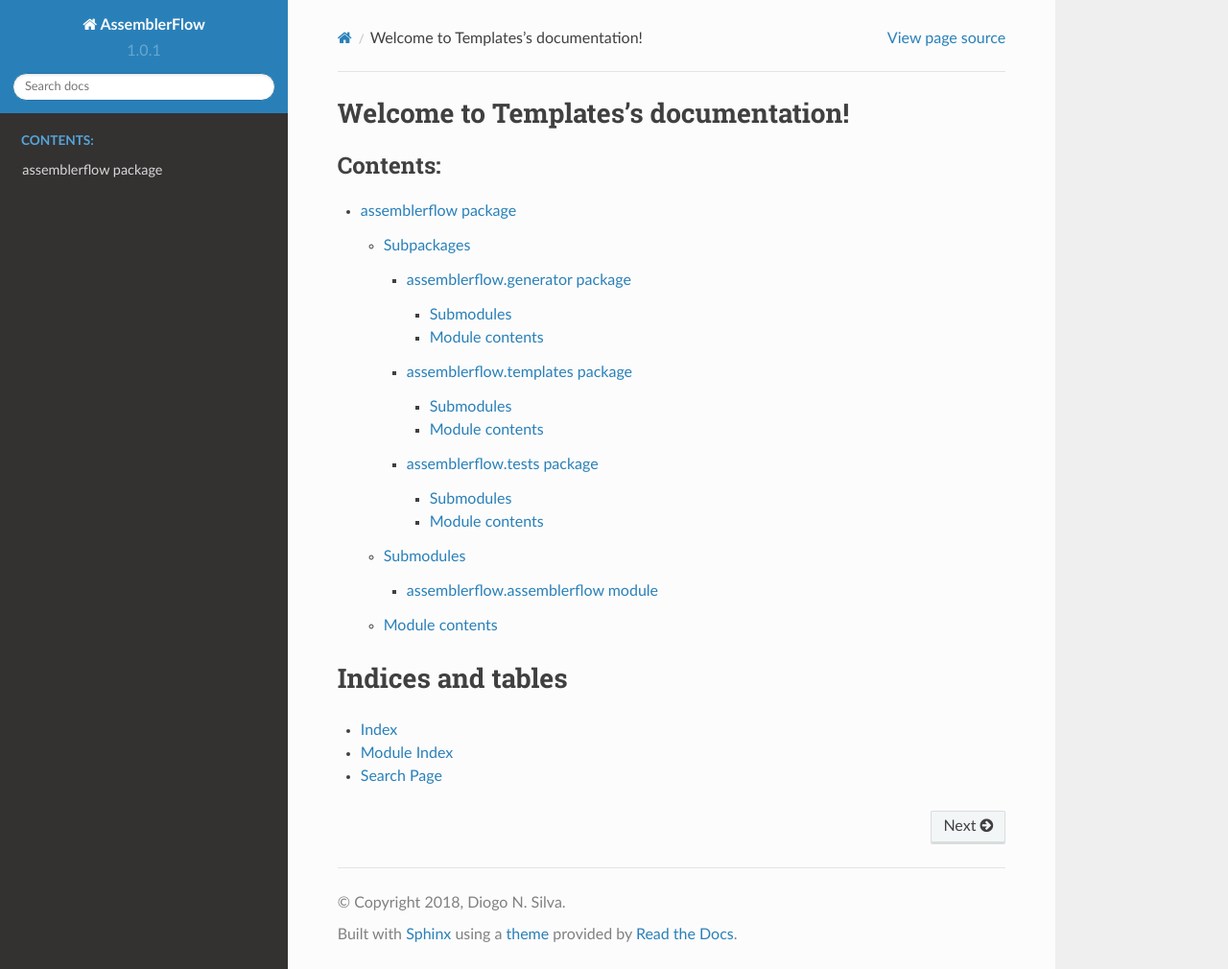
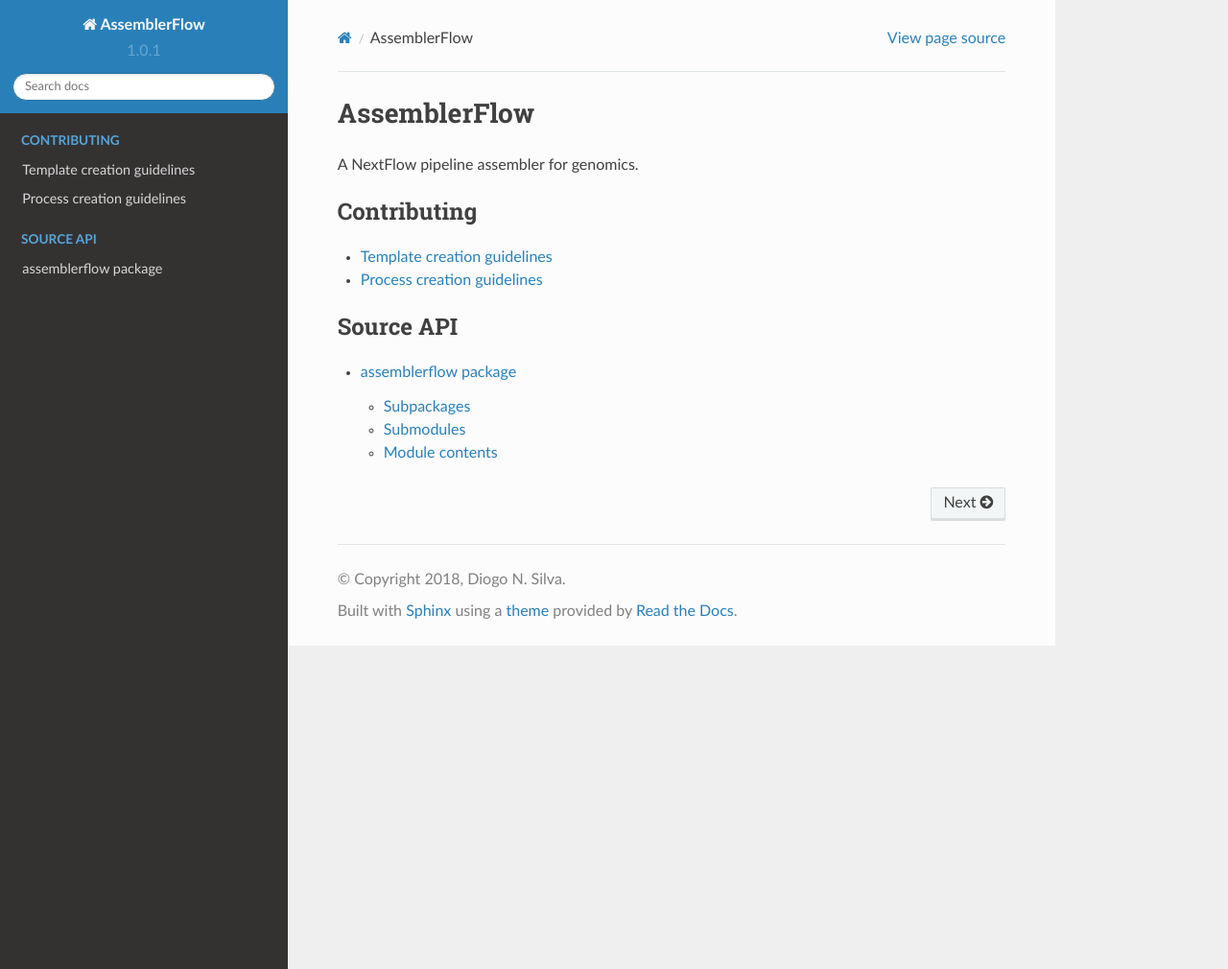
Before and after one commit to assemblerflow/flowcraft, a Sphinx documentation site: the page built from docs/index.rst, in a window 1280 px wide and 1010 px high. Shown: the whole window at 96% size. Built offline with Sphinx 7.4.7 and the Read the Docs theme 2.0.0, drawn with Linux system fonts in a browser that asks for light colours.

Commit message:
Added files for process and template documentation

```diff
--- a/docs/conf.py
+++ b/docs/conf.py
@@ -98,7 +98,7 @@ html_theme = 'sphinx_rtd_theme'
 # further.  For a list of options available for each theme, see the
 # documentation.
 #
-# html_theme_options = {}
+html_theme_options = {"collapse_navigation": True}
 
 # Add any paths that contain custom static files (such as style sheets) here,
 # relative to this directory. They are copied after the builtin static files,
--- a/docs/create_process.rst
+++ b/docs/create_process.rst
@@ -0,0 +1,8 @@
+Process creation guidelines
+===========================
+
+
+Another header
+--------------
+
+Process docs
--- a/docs/create_template.rst
+++ b/docs/create_template.rst
@@ -0,0 +1,8 @@
+Template creation guidelines
+============================
+
+Another header
+--------------
+
+- Purpose header
+-
--- a/docs/index.rst
+++ b/docs/index.rst
@@ -3,26 +3,24 @@
    You can adapt this file completely to your liking, but it should at least
    contain the root `toctree` directive.
 
+AssemblerFlow
+=============
+
+A NextFlow pipeline assembler for genomics.
+
+.. _Contributing:
+
 .. toctree::
-   :maxdepth: 4
-   :caption: Guidelines
+   :maxdepth: 1
+   :caption: Contributing
 
    create_template
    create_process
 
-Welcome to Templates's documentation!
-=====================================
+.. _Source API:
 
 .. toctree::
-   :maxdepth: 4
-   :caption: Contents:
+   :maxdepth: 2
+   :caption: Source API
 
    assemblerflow
-
-
-Indices and tables
-==================
-
-* :ref:`genindex`
-* :ref:`modindex`
-* :ref:`search`
```
